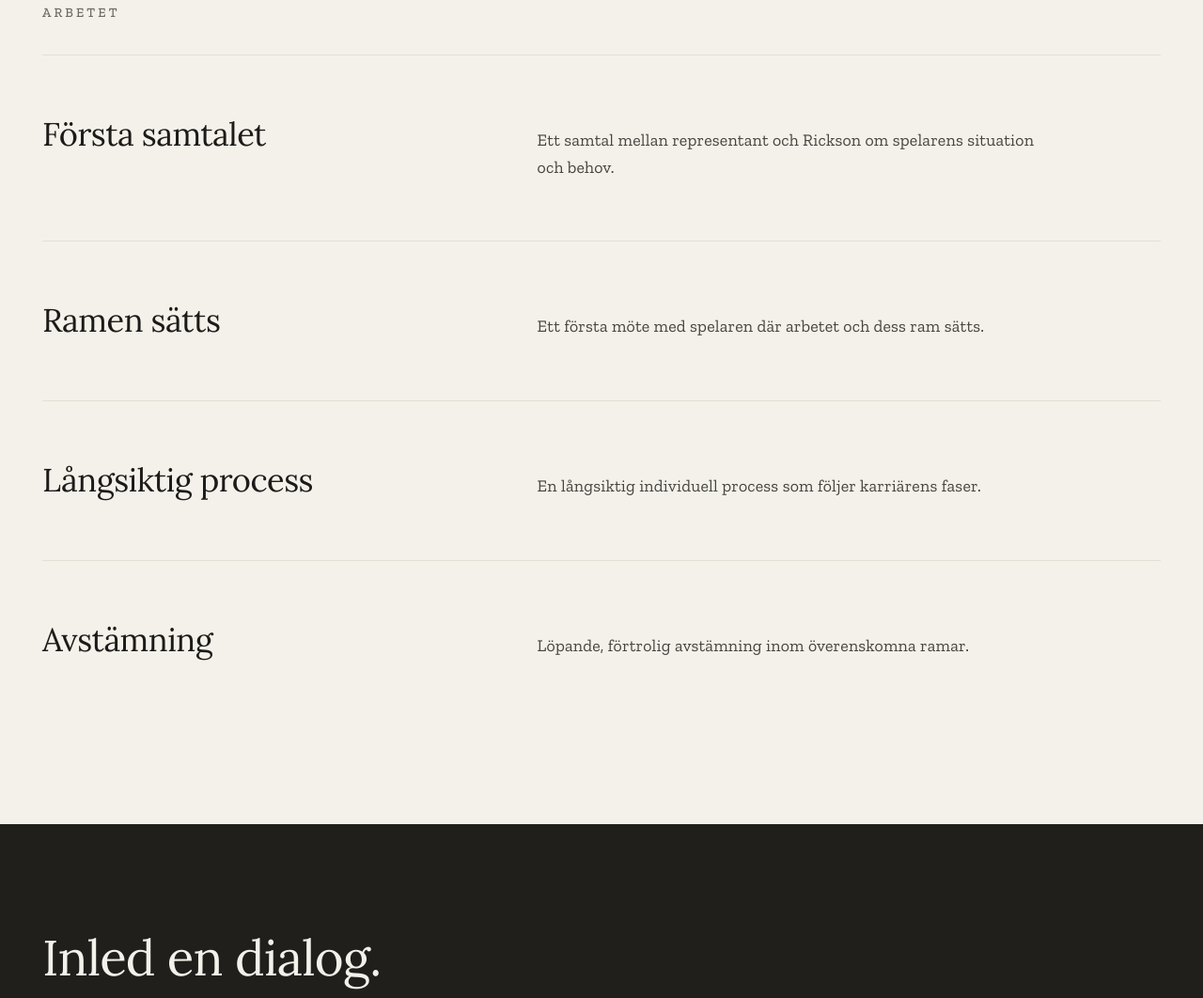
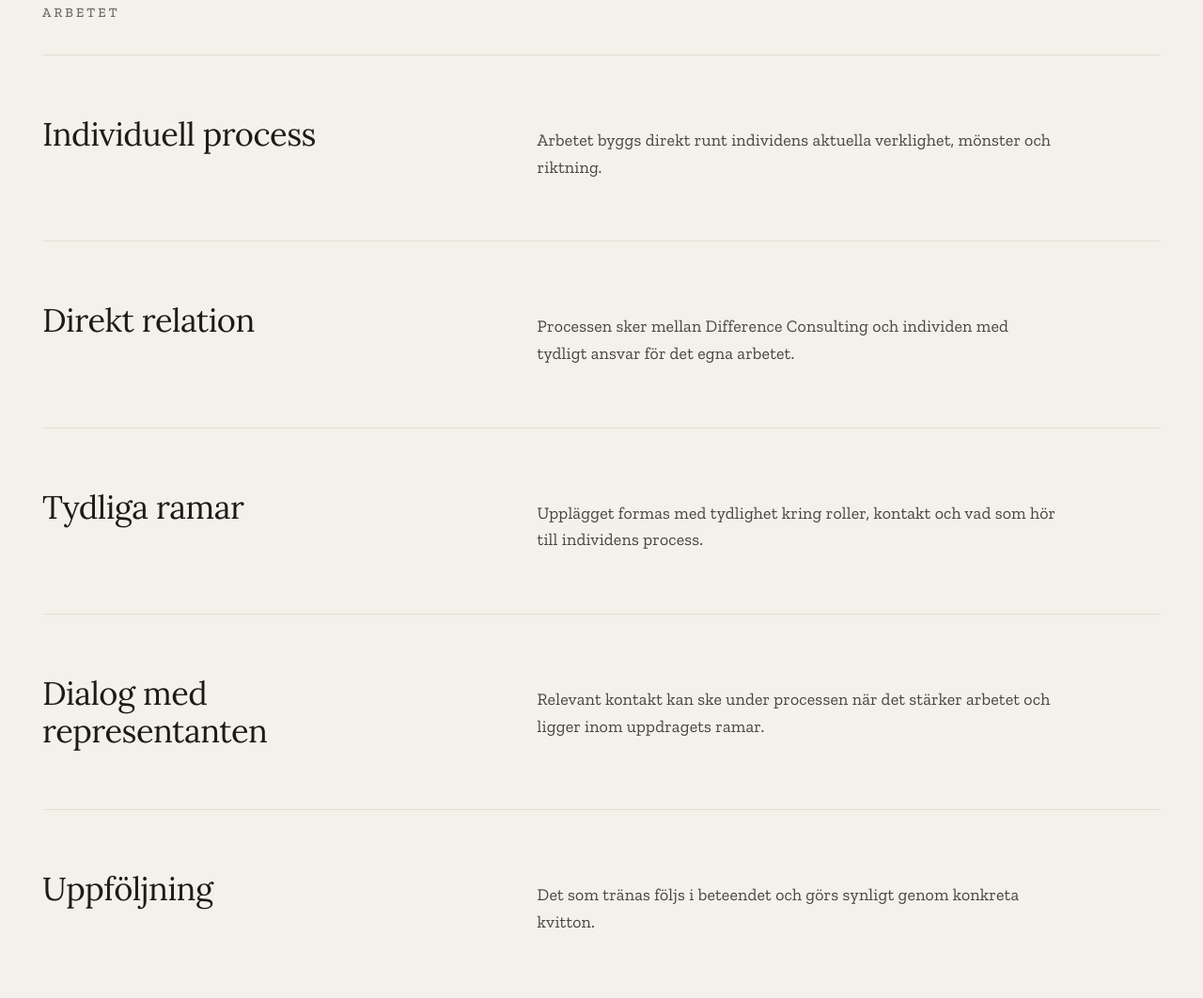
Before and after one commit to Alexandersalzer/differenceconsulting-new, a website: page tjanster-representant.html in a window 1280 px wide. Shown: the part 1432-2494 px from the top of the page at 94% size. Drawn offline with nearby package versions, Linux system fonts and the light colour scheme.

Commit message:
Representant / agentur: ny copy
Ingress och ARBETET ersatta med Ricksons text. ARBETET går från fyra till
fem delar: Individuell process, Direkt relation, Tydliga ramar, Dialog med
representanten, Uppföljning. Meta description följer den nya ingressen.

Verifierat vid 1440px och 390px: fem rader, en vänsterlinje (125px/25px).
"Dialog med representanten" bryter till två rader på desktop men radhöjden
blir bara 212px mot 200px, så rytmen håller. Struktur och design oförändrade.

```diff
--- a/tjanster-representant.html
+++ b/tjanster-representant.html
@@ -7,12 +7,12 @@
   <link rel="preconnect" href="https://fonts.gstatic.com" crossorigin />
   <link rel="stylesheet" href="https://fonts.googleapis.com/css2?family=Lora:ital,wght@0,400;0,500;1,400;1,500&family=Zilla+Slab:wght@400;500;600&display=swap" />
   <title>Representant / agentur · Difference Consulting</title>
-  <meta name="description" content="En agent eller representant kan initiera arbetet för en spelare som behöver en egen process parallellt med det övriga stödet runt personen." />
+  <meta name="description" content="En representant eller agentur kan initiera en individuell process för en spelare eller klient. Arbetet sker direkt med individen." />
   <link rel="canonical" href="https://differenceconsulting.se/tjanster-representant.html" />
   <link rel="stylesheet" href="css/main.css" />
   <link rel="icon" type="image/png" href="assets/Tree.png" />
   <meta property="og:title" content="Representant / agentur · Difference Consulting" />
-  <meta property="og:description" content="En agent eller representant kan initiera arbetet för en spelare som behöver en egen process parallellt med det övriga stödet runt personen." />
+  <meta property="og:description" content="En representant eller agentur kan initiera en individuell process för en spelare eller klient. Arbetet sker direkt med individen." />
   <meta property="og:type" content="website" />
 </head>
 <body class="site-frame">
@@ -52,7 +52,7 @@
       <div class="container">
         <p class="eyebrow reveal"><a class="link" href="tjanster.html">Tjänster</a></p>
         <h1 class="pagehero__title reveal" style="margin-top:var(--stack-1);">Representant / agentur.</h1>
-        <p class="lead pagehero__lead reveal">En agent eller representant kan initiera arbetet för en spelare eller annan individ som behöver en egen process parallellt med det övriga stödet runt personen.</p>
+        <p class="lead pagehero__lead reveal">En representant eller agentur kan initiera en individuell process för en spelare eller klient. Arbetet sker direkt med individen och formas runt den aktuella verkligheten, mönstren och riktningen.</p>
       </div>
     </section>
 
@@ -71,20 +71,24 @@
         <p class="eyebrow">Arbetet</p>
         <div class="arbete arbete--rows" style="margin-top:var(--stack-2);">
           <div class="arbete__item">
-            <h3 class="arbete__title">Första samtalet</h3>
-            <p class="arbete__body">Ett samtal mellan representant och Rickson om spelarens situation och behov.</p>
+            <h3 class="arbete__title">Individuell process</h3>
+            <p class="arbete__body">Arbetet byggs direkt runt individens aktuella verklighet, mönster och riktning.</p>
           </div>
           <div class="arbete__item">
-            <h3 class="arbete__title">Ramen sätts</h3>
-            <p class="arbete__body">Ett första möte med spelaren där arbetet och dess ram sätts.</p>
+            <h3 class="arbete__title">Direkt relation</h3>
+            <p class="arbete__body">Processen sker mellan Difference Consulting och individen med tydligt ansvar för det egna arbetet.</p>
           </div>
           <div class="arbete__item">
-            <h3 class="arbete__title">Långsiktig process</h3>
-            <p class="arbete__body">En långsiktig individuell process som följer karriärens faser.</p>
+            <h3 class="arbete__title">Tydliga ramar</h3>
+            <p class="arbete__body">Upplägget formas med tydlighet kring roller, kontakt och vad som hör till individens process.</p>
           </div>
           <div class="arbete__item">
-            <h3 class="arbete__title">Avstämning</h3>
-            <p class="arbete__body">Löpande, förtrolig avstämning inom överenskomna ramar.</p>
+            <h3 class="arbete__title">Dialog med representanten</h3>
+            <p class="arbete__body">Relevant kontakt kan ske under processen när det stärker arbetet och ligger inom uppdragets ramar.</p>
+          </div>
+          <div class="arbete__item">
+            <h3 class="arbete__title">Uppföljning</h3>
+            <p class="arbete__body">Det som tränas följs i beteendet och görs synligt genom konkreta kvitton.</p>
           </div>
         </div>
       </div>
```
